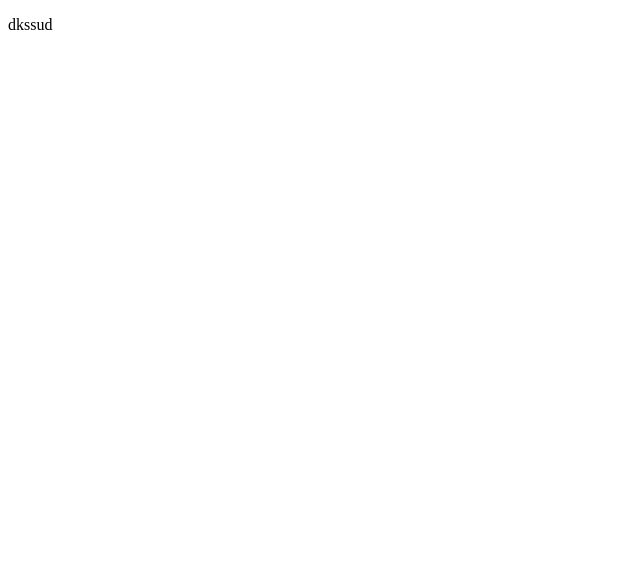
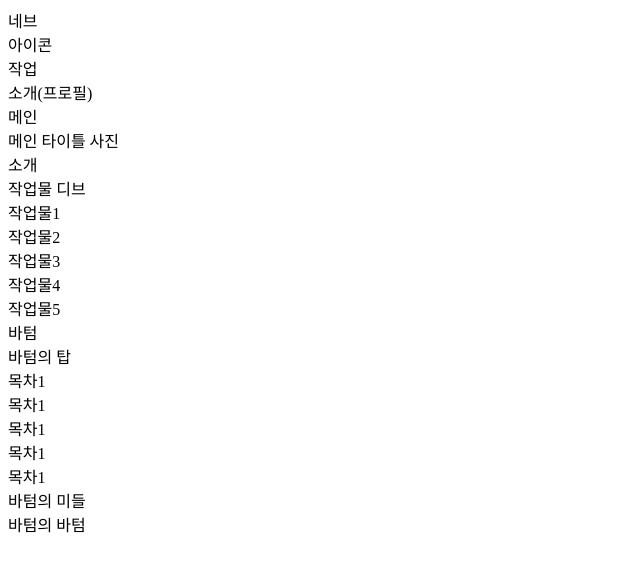
Before and after one commit to Leehyunmin04/leehm_portfolio, a plain HTML site: page index.html in a window 1280 px wide. Shown: the whole page, without its empty margins (0-640 px from the left). Drawn offline with Linux system fonts and the light colour scheme.

Commit message:
구조 얼추 완료

```diff
--- a/index.html
+++ b/index.html
@@ -7,7 +7,36 @@
   </head>
   <body>
     <div>
-      <p>dkssud</p>
+      네브
+      <div>아이콘</div>
+      <div>작업</div>
+      <div>소개(프로필)</div>
+    </div>
+    <div>
+      메인
+      <div>메인 타이틀 사진</div>
+      <div>소개</div>
+      <div>
+        작업물 디브
+        <div>작업물1</div>
+        <div>작업물2</div>
+        <div>작업물3</div>
+        <div>작업물4</div>
+        <div>작업물5</div>
+      </div>
+    </div>
+    <div>
+      바텀
+      <div>
+        바텀의 탑
+        <div>목차1</div>
+        <div>목차1</div>
+        <div>목차1</div>
+        <div>목차1</div>
+        <div>목차1</div>
+      </div>
+      <div>바텀의 미들</div>
+      <div>바텀의 바텀</div>
     </div>
   </body>
 </html>
```
